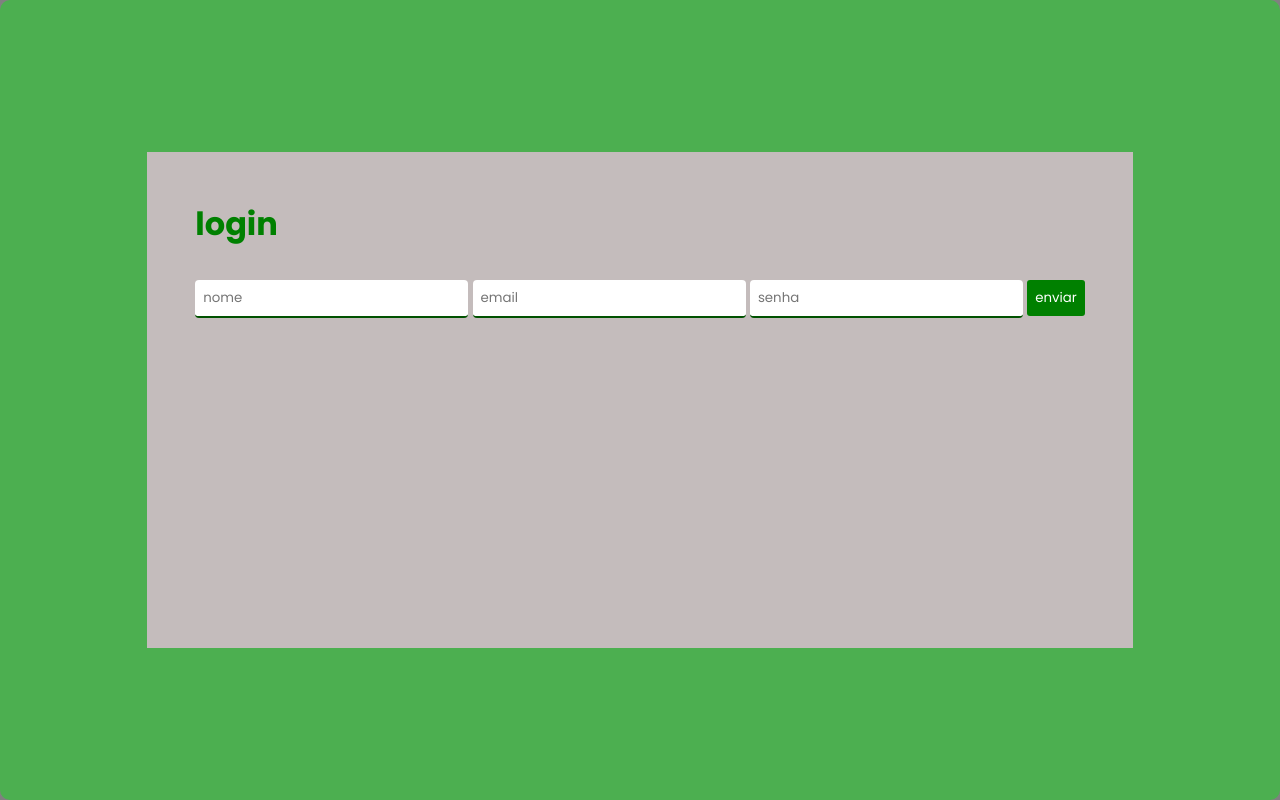
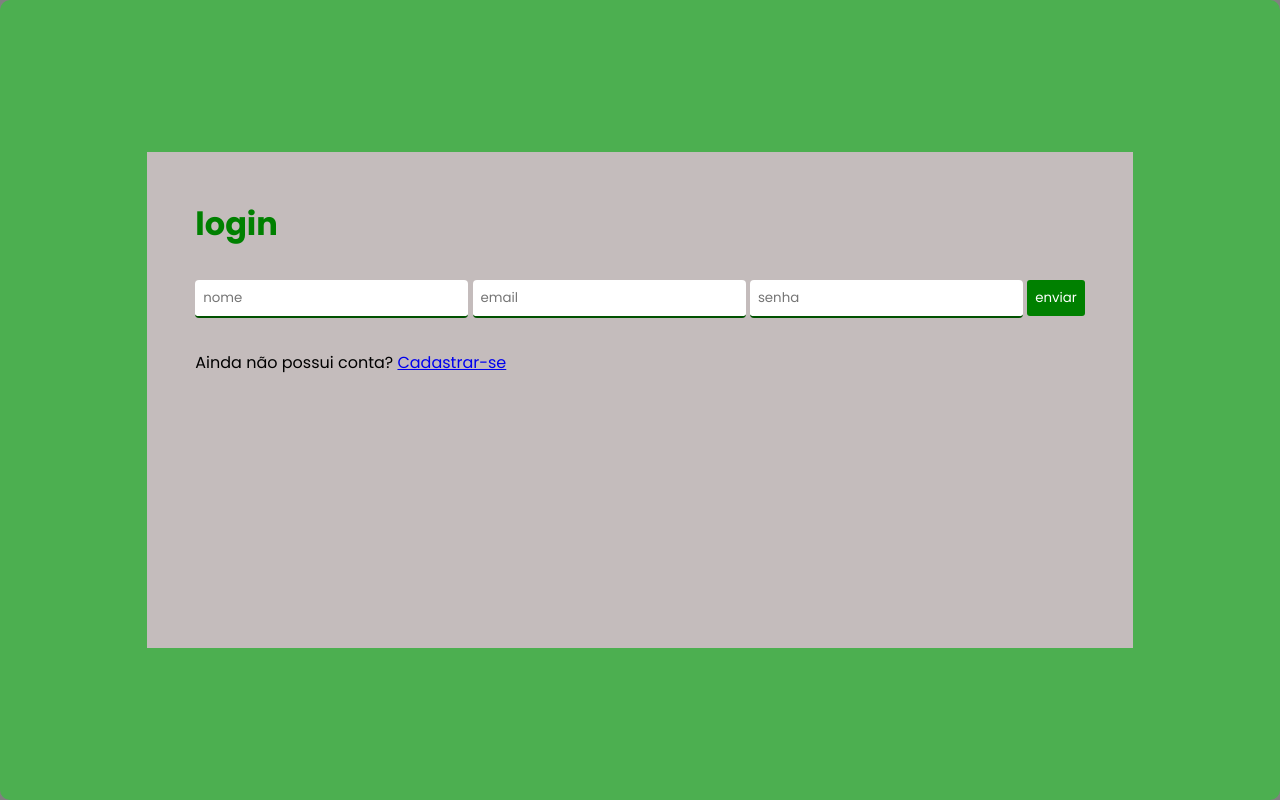
Before and after one commit to RuanFelixx/gestao_agendas, a Flask app: page /login in a window 1280 px wide. Run offline with Flask 3, Linux system fonts and the light colour scheme; some libraries are stand-ins or nearby versions.

Commit message:
Update login.html

```diff
--- a/templates/login.html
+++ b/templates/login.html
@@ -83,6 +83,7 @@
                 <input type="password" name="senha" placeholder="senha">
                 <button type="submit">enviar</button>
             </form>
+            <span>Ainda não possui conta? <a href='/cadastro'>Cadastrar-se</a></span>
 
         </div>
     </div>
```
